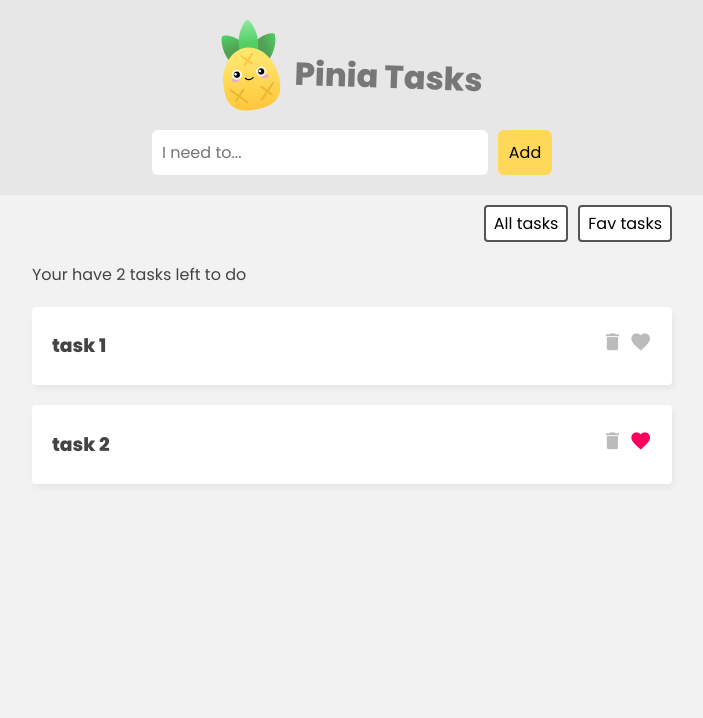
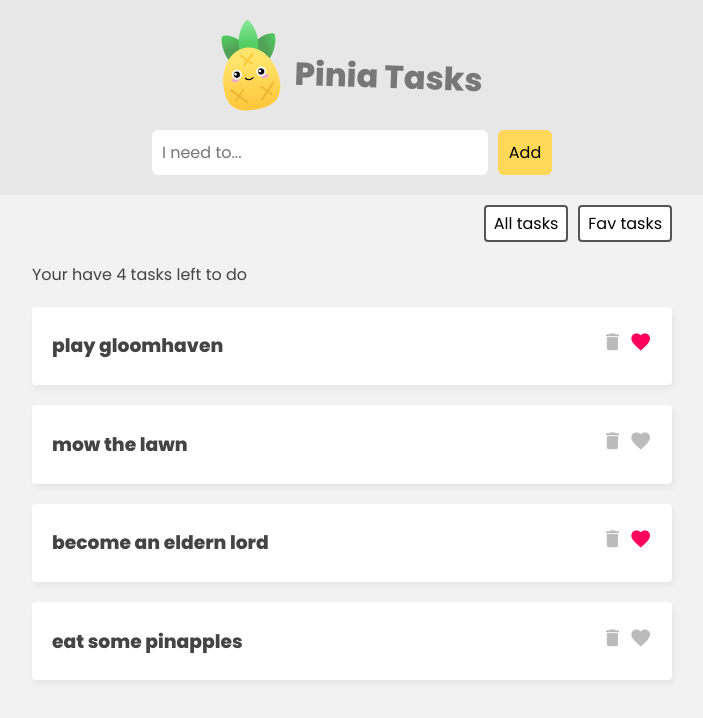
Before and after one commit to iamAndreyGavrilov/Pinia-Tasks, a Vue app: page / in a window 1280 px wide. Shown: the top 718 px of the page, without its empty margins (288-991 px from the left). Built offline with nearby package versions, Linux system fonts and the light colour scheme; data requests are answered from the project's data file.

Commit message:
npm install -g json-server + Async Actions
в терминале = json-server -w ./data/db.json

```diff
--- /dev/null
+++ b/data/db.json
@@ -0,0 +1,24 @@
+{
+  "tasks": [
+    {
+      "id": 1,
+      "title": "play gloomhaven",
+      "isFav": true
+    },
+    {
+      "id": 2,
+      "title": "mow the lawn",
+      "isFav": false
+    },
+    {
+      "title": "become an eldern lord",
+      "isFav": true,
+      "id": 3
+    },
+    {
+      "title": "eat some pinapples",
+      "isFav": false,
+      "id": 4
+    }
+  ]
+}
--- a/src/App.vue
+++ b/src/App.vue
@@ -17,6 +17,9 @@
       <button @click="filter = 'all'">All tasks</button>
       <button @click="filter = 'favs'">Fav tasks</button>
     </nav>
+
+    <!-- loading -->
+    <div class="loading" v-if="taskStore.loading">Loading tasks...</div>
 
     <!-- task list -->
     <div class="task-list" v-if="filter === 'all'">
@@ -45,6 +48,9 @@
   setup() {
     const taskStore = useTaskStore();
 
+    // fetch tasks
+    taskStore.getTasks();
+
     const filter = ref("all");
 
     return { taskStore, filter };
--- a/src/assets/main.css
+++ b/src/assets/main.css
@@ -109,3 +109,14 @@
   color: #555;
   font-size: 1em;
 }
+
+/* loading state */
+.loading {
+  max-width: 640px;
+  border: 1px solid #ffd859;
+  background: #ffe9a0;
+  color: #3a3a3a;
+  padding: 5px 0;
+  text-align: center;
+  margin: 30px auto;
+}
--- a/src/stores/TaskStore.js
+++ b/src/stores/TaskStore.js
@@ -2,10 +2,8 @@
 
 export const useTaskStore = defineStore("taskStore", {
   state: () => ({
-    tasks: [
-      { id: 1, title: "task 1", isFav: false },
-      { id: 2, title: "task 2", isFav: true },
-    ],
+    tasks: [],
+    loading: false,
   }),
   getters: {
     favs() {
@@ -21,6 +19,18 @@
     },
   },
   actions: {
+    async getTasks() {
+      this.loading = true;
+
+      const res = await fetch("http://localhost:3000/tasks");
+      const data = await res.json();
+
+      setTimeout(() => {
+        this.tasks = data;
+        this.loading = false;
+      }, 2000);
+    },
+
     addTask(task) {
       this.tasks.push(task);
     },
```
